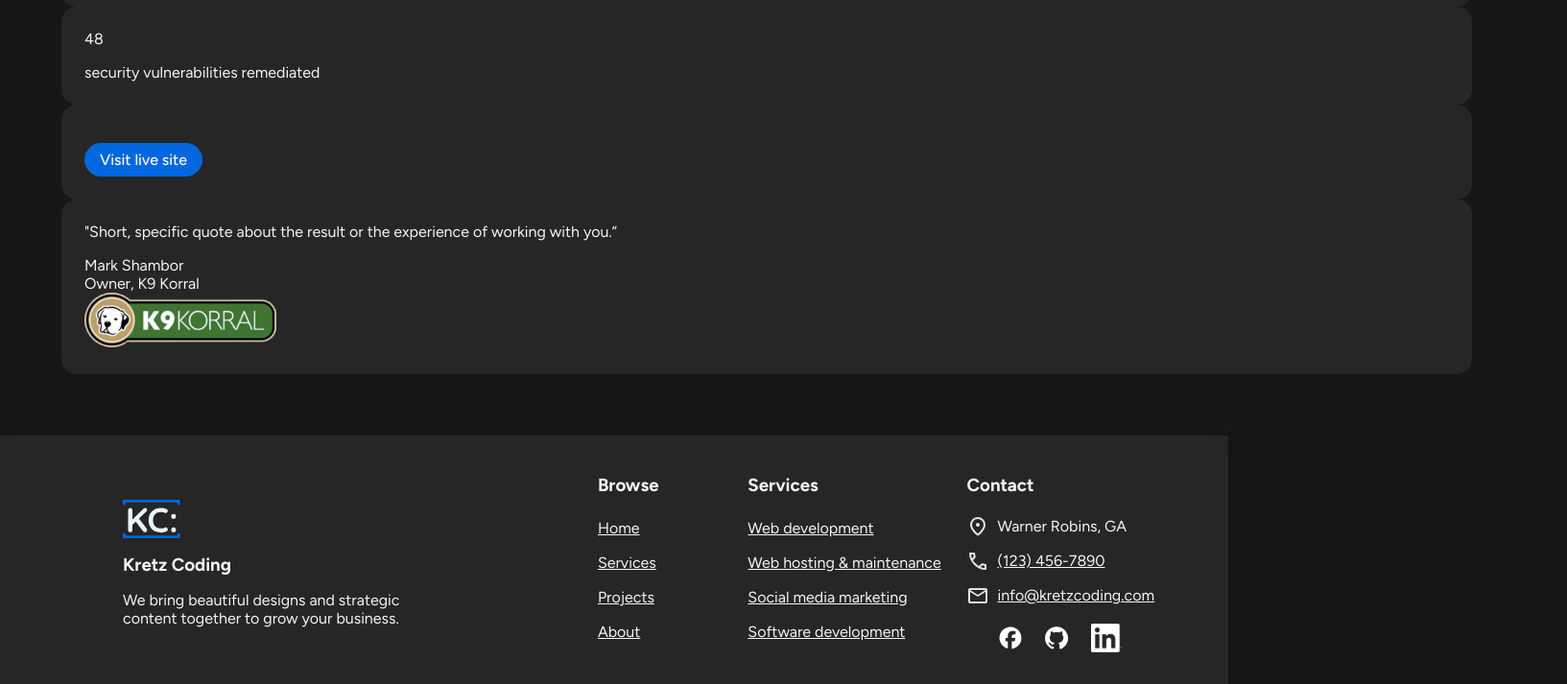
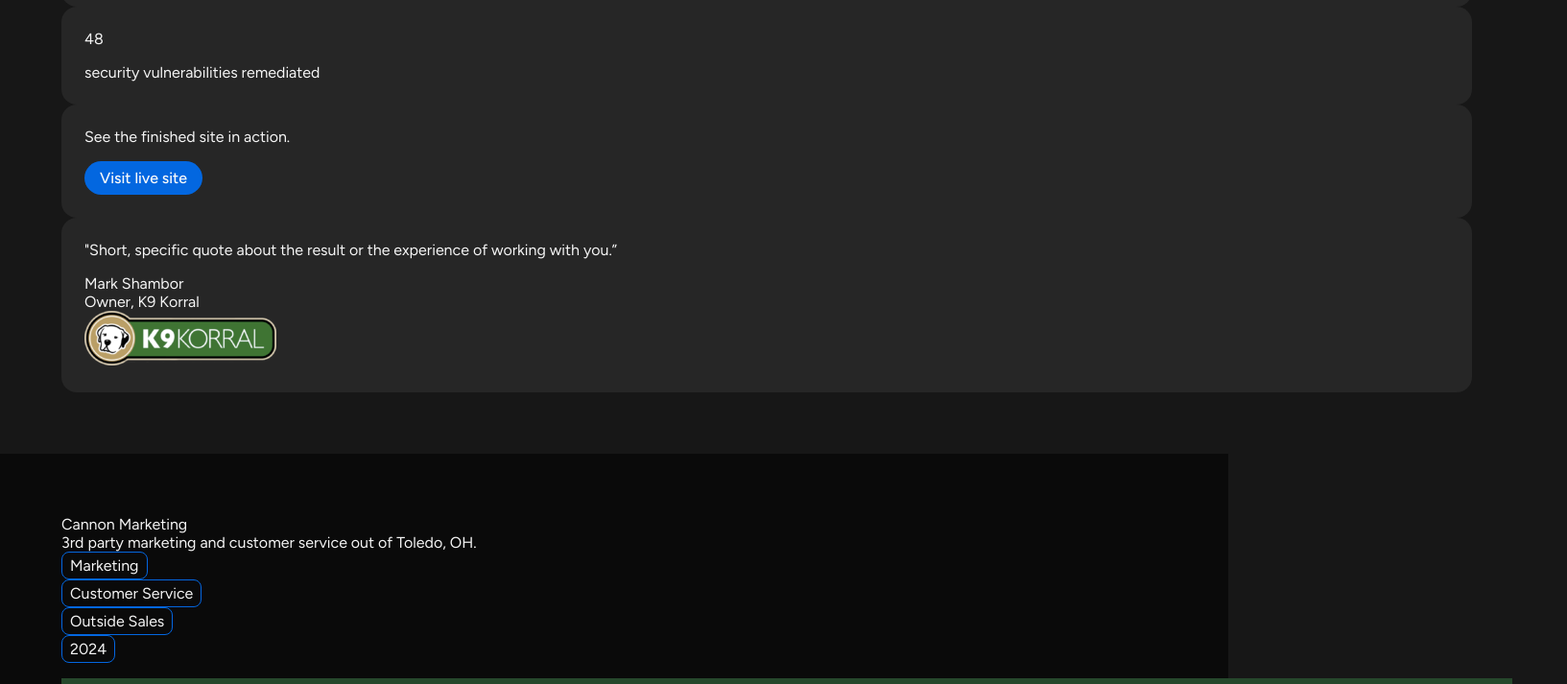
Before and after one commit to kretz-coding/kretzcoding.com, a SvelteKit app in the folder kretz-coding/: page /work in a window 1280 px wide. Shown: the part 1460-2173 px from the top of the page at 96% size, 1633 px wide, since content can reach past the window. Built offline with nearby package versions, Linux system fonts and the light colour scheme.

Commit message:
added cannon marketing

```diff
--- a/kretz-coding/src/routes/work/+page.svelte
+++ b/kretz-coding/src/routes/work/+page.svelte
@@ -39,7 +39,7 @@ import Button from "#lib/components/Button.svelte";
                     <p class="label">security vulnerabilities remediated</p>
                 </Card>
                 <Card>
-                    <p class="cta"></p>
+                    <p class="cta">See the finished site in action.</p>
                     <Button
                         variant="filled"
                         label="Visit live site"
@@ -59,6 +59,51 @@ import Button from "#lib/components/Button.svelte";
             </footer>
         </section>
     </div>
+    <div class="cannon-marketing-container">
+        <section class="cannon-marketing">
+            <header>
+                <p class="client">Cannon Marketing</p>
+                <p class="summary">3rd party marketing and customer service out of Toledo, OH.</p>
+                <div class="tags">
+                    <Tag>Marketing</Tag>
+                    <Tag>Customer Service</Tag>
+                    <Tag>Outside Sales</Tag>
+                    <Tag>2024</Tag>
+                </div>
+            </header>
+            <div class="website">
+                <img src="/cannon-marketing-preview.png" alt="Cannon Marketing website">
+            </div>
+            <footer>
+                <Card>
+                    <p class="number">+86%</p>
+                    <p class="label">lead increase</p>
+                </Card>
+                <Card>
+                    <p class="number">+40</p>
+                    <p class="label">phone calls per month</p>
+                </Card>
+                <Card>
+                    <p class="cta">Increase your lead conversions like Cannon Marketing.</p>
+                    <Button
+                            variant="filled"
+                            label="Start a project like this"
+                            href="/contact"
+                    />
+                </Card>
+                <Card>
+                    <p class="quote">"Short, specific quote about the result or the experience of working with you.”</p>
+                    <div class="company-info">
+                        <div class="person-info">
+                            <p class="name">Ben Cannon</p>
+                            <p class="position">Owner, Cannon Marketing</p>
+                        </div>
+                        <img class="logo" src="/cannon-marketing.svg" alt="Cannon Marketing logo" />
+                    </div>
+                </Card>
+            </footer>
+        </section>
+    </div>
 </main>
 <style>
 
```
